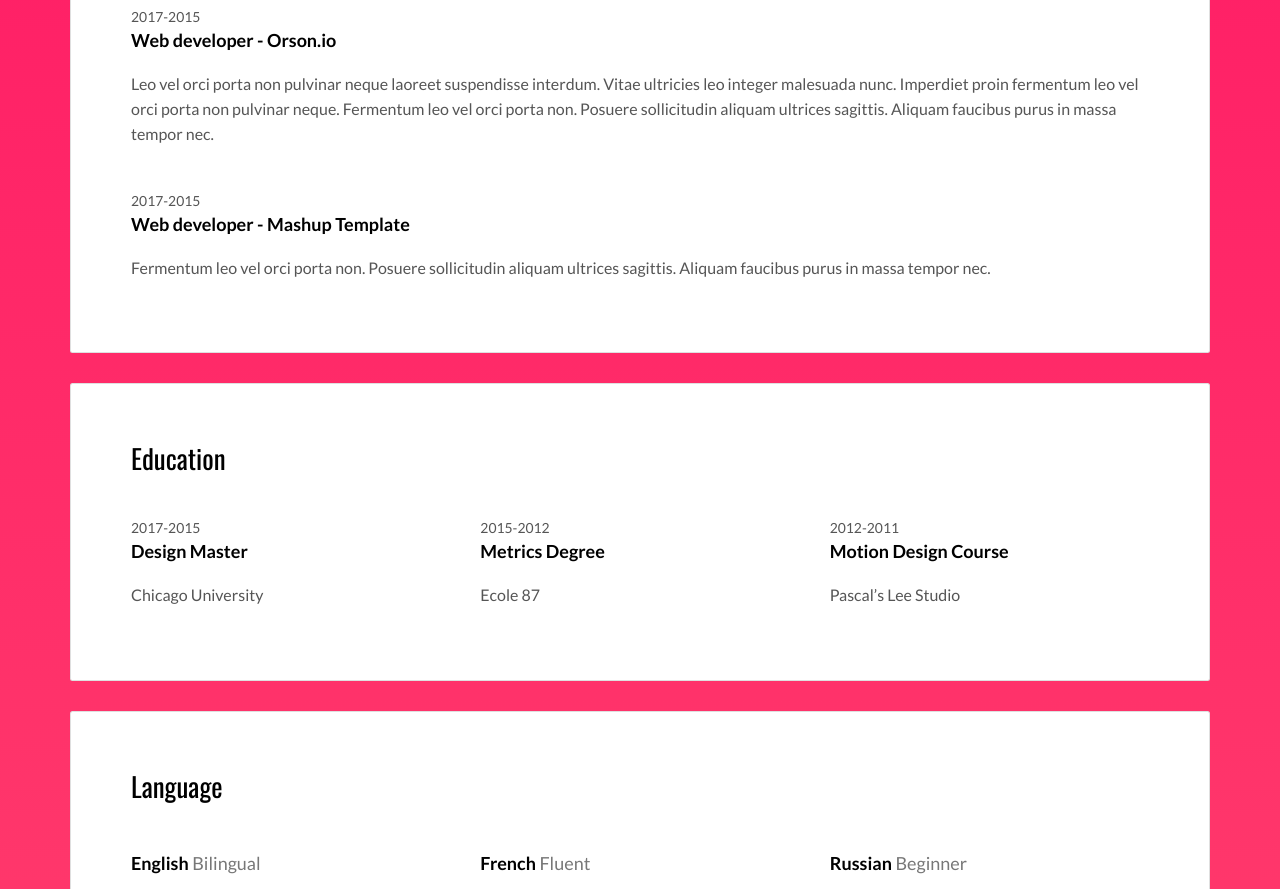
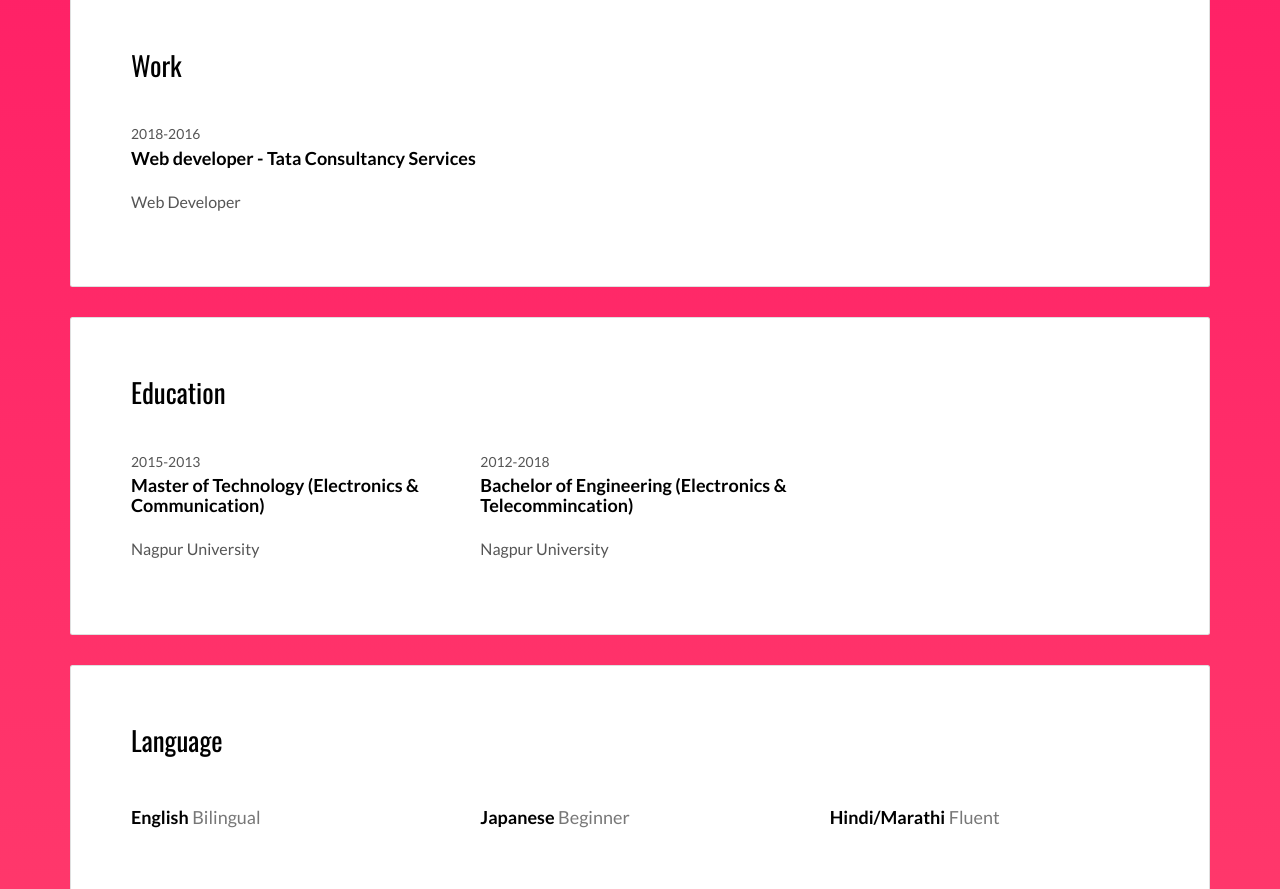
Before and after one commit to IshantL/IshantL.github.io, a plain HTML site: page index.html in a window 1280 px wide. Shown: the part 1375-2264 px from the top of the page. Drawn offline with nearby package versions, Linux system fonts and the light colour scheme.

Commit message:
adding images and changes

```diff
--- a/index.html
+++ b/index.html
@@ -7,7 +7,7 @@
   <meta content="width=device-width,initial-scale=1" name="viewport">
   <meta content="description" name="description">
   <meta name="google" content="notranslate" />
-  <meta content="Mashup templates have been developped by Orson.io team" name="author">
+  <meta content="Ishant Lambhate- Full Stack Web Developer" name="author">
 
   <!-- Disable tap highlight on IE -->
   <meta name="msapplication-tap-highlight" content="no">
@@ -15,7 +15,7 @@
   <link rel="apple-touch-icon" sizes="180x180" href="./assets/apple-icon-180x180.png">
   <link href="./assets/favicon.ico" rel="icon">
 
-  <title>Title page</title>
+  <title>Ishant Lambhate</title>
 
 <link href="./main.d8e0d294.css" rel="stylesheet"></head>
 
@@ -27,8 +27,8 @@
 <main class="content-wrapper">
   <header class="white-text-container section-container">
     <div class="text-center">
-      <h1>I am David Folley</h1>
-      <p>Web designer</p>
+      <h1>Hello, I'm Ishant Lambhate</h1>
+      <p>I'm Full Stack Web Developer</p>
       <p>
         <a class="fa-icon fa-icon-2x" href="https://facebook.com/" title="">
           <i class="fa fa-facebook"></i>
@@ -66,8 +66,7 @@
               </div>
               <div class="col-md-8">
 
-              <p>Lorem ipsum dolor sit amet, consectetur adipiscing elit, sed do eiusmod tempor incididunt ut labore et dolore magna aliqua. Ut enim ad minim veniam, quis nostrud exercitation ullamco laboris nisi ut aliquip ex ea commodo consequat.</p>
-              <p> Duis aute irure dolor in reprehenderit in voluptate velit esse cillum dolore eu fugiat nulla pariatur. Excepteur sint occaecat cupidatat non proident, sunt in culpa qui officia deserunt mollit anim id est laborum.</p>
+              <p>I am passionate about building excellent Web Applications that improves the lives of those around me. I specialize in creating Web Applications for clients ranging from individuals and small-businesses all the way to large enterprise corporations.</p>
 
               </div>
             </div>
@@ -101,19 +100,19 @@
           <div class="card-block">
             <h2>Work</h2>
             <div class="work-experience">
-              <small class="date">2017-2015</small>
-              <h3 class="h5 date-title">Web developer - <a href="http://en.orson.io" title="Create professionnal website">Orson.io</a></h3>
+              <small class="date">2018-2016</small>
+              <h3 class="h5 date-title">Web developer - <a href="http://en.orson.io" title="Create professionnal website">Tata Consultancy Services</a></h3>
 
 
-              <p>Leo vel orci porta non pulvinar neque laoreet suspendisse interdum. Vitae ultricies leo integer malesuada nunc. Imperdiet proin fermentum leo vel orci porta non pulvinar neque. Fermentum leo vel orci porta non. Posuere sollicitudin aliquam ultrices sagittis. Aliquam faucibus purus in massa tempor nec.</p>
+              <p>Web Developer</p>
             </div>
 
-            <div class="work-experience">
+           <!-- <div class="work-experience">
               <small class="date">2017-2015</small>
               <h3 class="h5 date-title">Web developer - <a href="http://mashup-template.com" title="">Mashup Template</a></h3>
 
               <p>Fermentum leo vel orci porta non. Posuere sollicitudin aliquam ultrices sagittis. Aliquam faucibus purus in massa tempor nec.</p>
-            </div>
+            </div>-->
           </div>
         </div>
 
@@ -124,26 +123,26 @@
             <div class="row">
               <div class="col-md-4">
                 <div class="education-experience">
-                  <small class="date">2017-2015</small>
-                  <h3 class="h5 date-title">Design Master</h3>
-                  <p>Chicago University</p>
+                  <small class="date">2015-2013</small>
+                  <h3 class="h5 date-title">Master of Technology (Electronics & Communication)</h3>
+                  <p>Nagpur University</p>
                 </div>
 
               </div>
               <div class="col-md-4">
                 <div class="education-experience">
-                  <small class="date">2015-2012</small>
-                  <h3 class="h5 date-title">Metrics Degree</h3>
-                  <p>Ecole 87</p>
+                  <small class="date">2012-2018</small>
+                  <h3 class="h5 date-title">Bachelor of Engineering (Electronics & Telecommincation)</h3>
+                  <p>Nagpur University</p>
                 </div>
               </div>
-              <div class="col-md-4">
-                <div class="education-experience">
-                  <small class="date">2012-2011</small>
-                  <h3 class="h5 date-title">Motion Design Course</h3>
-                  <p>Pascal’s Lee Studio</p>
-                </div>
-              </div>
+              <!-- <div class="col-md-4"> -->
+                <!-- <div class="education-experience"> -->
+                  <!-- <small class="date">2012-2011</small> -->
+                  <!-- <h3 class="h5 date-title">Motion Design Course</h3> -->
+                  <!-- <p>Pascal’s Lee Studio</p> -->
+                <!-- </div> -->
+              <!-- </div> -->
             </div>
           </div>
         </div>
@@ -159,12 +158,12 @@
               </div>
               <div class="col-md-4">
                 <div class="language-experience">
-                  <h3 class="h5">French  <small>Fluent</small></h3>
+                  <h3 class="h5">Japanese  <small>Beginner</small></h3>
                 </div>
               </div>
               <div class="col-md-4">
                 <div class="language-experience">
-                  <h3 class="h5">Russian  <small>Beginner</small></h3>
+                  <h3 class="h5">Hindi/Marathi  <small>Fluent</small></h3>
                 </div>
               </div>
             </div>
@@ -262,7 +261,7 @@
       <div class="col-xs-12">
         <p><img src="./assets/images/mashup-icon.svg" alt=""></p>
 
-        <p>©All right reserved. Design <a href="http://www.mashup-template.com/" title="Create website with free html template">Mashup Template</a>/<a href="https://unsplash.com/" title="Beautiful Free Images">Unsplash</a></p>
+        <p>©All right reserved. Developed by <a href="http://www.mashup-template.com/" title="">Ishant Lambhate</a><a href="" title=""></a></p>
         <p>
           <a class="fa-icon fa-icon-2x" href="https://facebook.com/" title="">
             <i class="fa fa-facebook"></i>
```
Also changed, not shown: assets/images/img-01.jpg.
